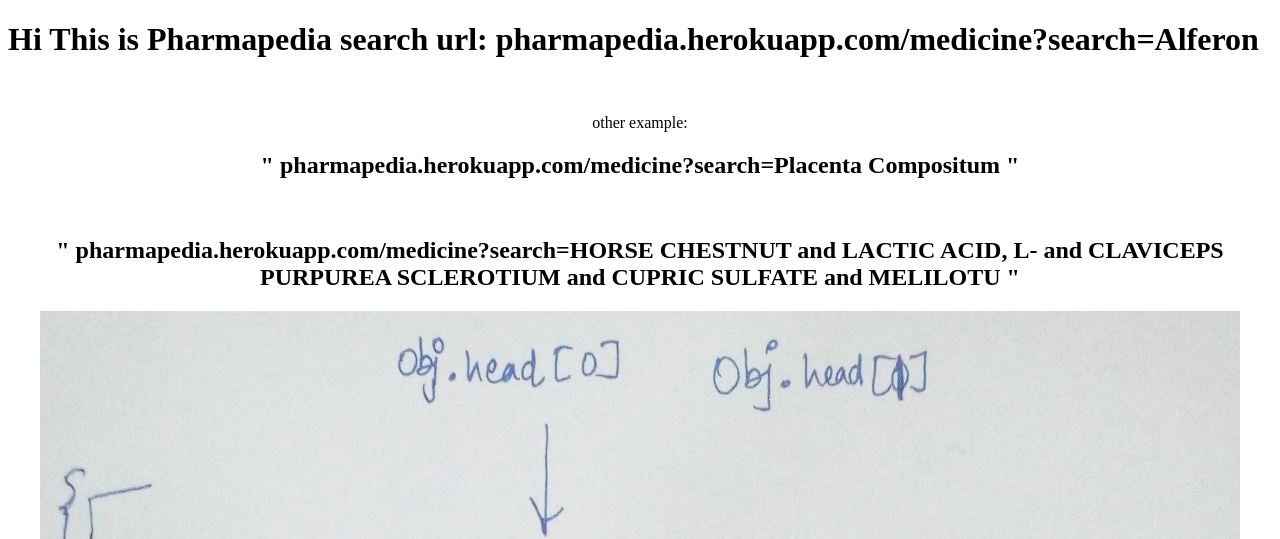
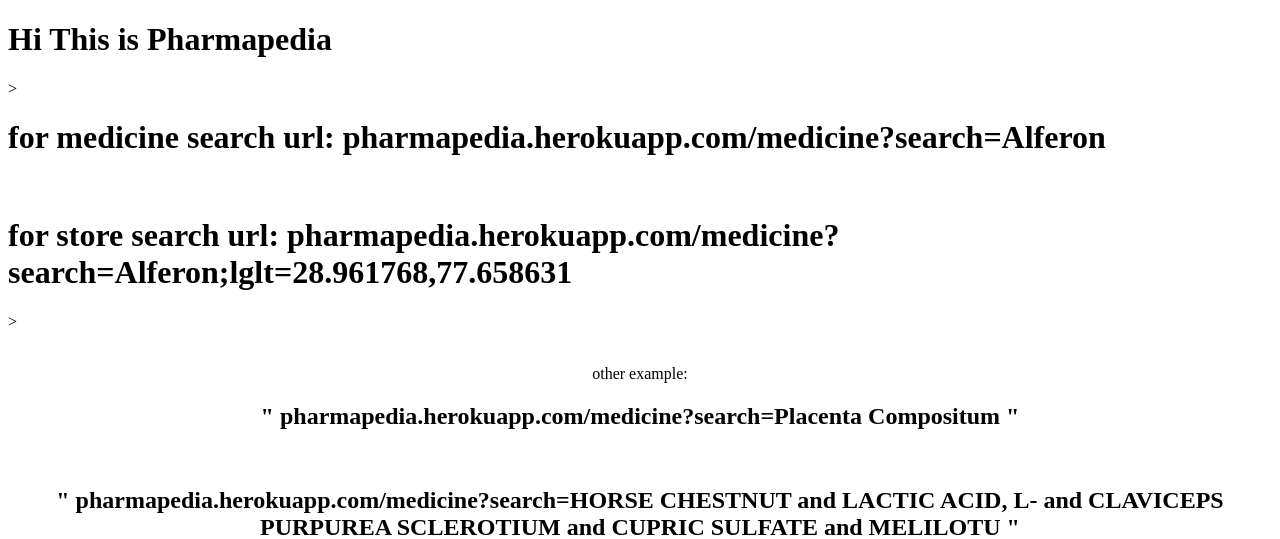
Before and after one commit to RogerAce/Pharmapedia, a Django app: page / in a window 1280 px wide. Shown: the top 539 px of the page. Run offline with Django 3.2, Linux system fonts and the light colour scheme; parts of the project's set-up code (start-up, migrations or seed data) failed here and were passed over.

Commit message:
MEdicine+store

```diff
--- a/medapi/templates/html/index.html
+++ b/medapi/templates/html/index.html
@@ -7,7 +7,12 @@
     <title>Pharmapedia</title>
 </head>
 <body>
-<h1>Hi This is Pharmapedia search url: pharmapedia.herokuapp.com/medicine?search=Alferon </h1><br>
+<h1>Hi This is Pharmapedia </h1>>
+  <br> <h1> for medicine search url: pharmapedia.herokuapp.com/medicine?search=Alferon </h1><br>
+<h1>for store search url: pharmapedia.herokuapp.com/medicine?search=Alferon;lglt=28.961768,77.658631 </h1>>
+<br>
+
+<br>
 <center>
 <p>other example:
 <h2> " pharmapedia.herokuapp.com/medicine?search=Placenta Compositum "</h2></p><br>
--- a/medapi/views.py
+++ b/medapi/views.py
@@ -35,7 +35,7 @@
 def store(request):
     name=request.GET["search"]
     ids=y.index(name)
-    lglt="28.961768,77.658631"#request.GET["lglt"]
+    lglt=request.GET["lglt"]
     lg,lt=lglt.split(',')
     D=[]
     index=[]
```
